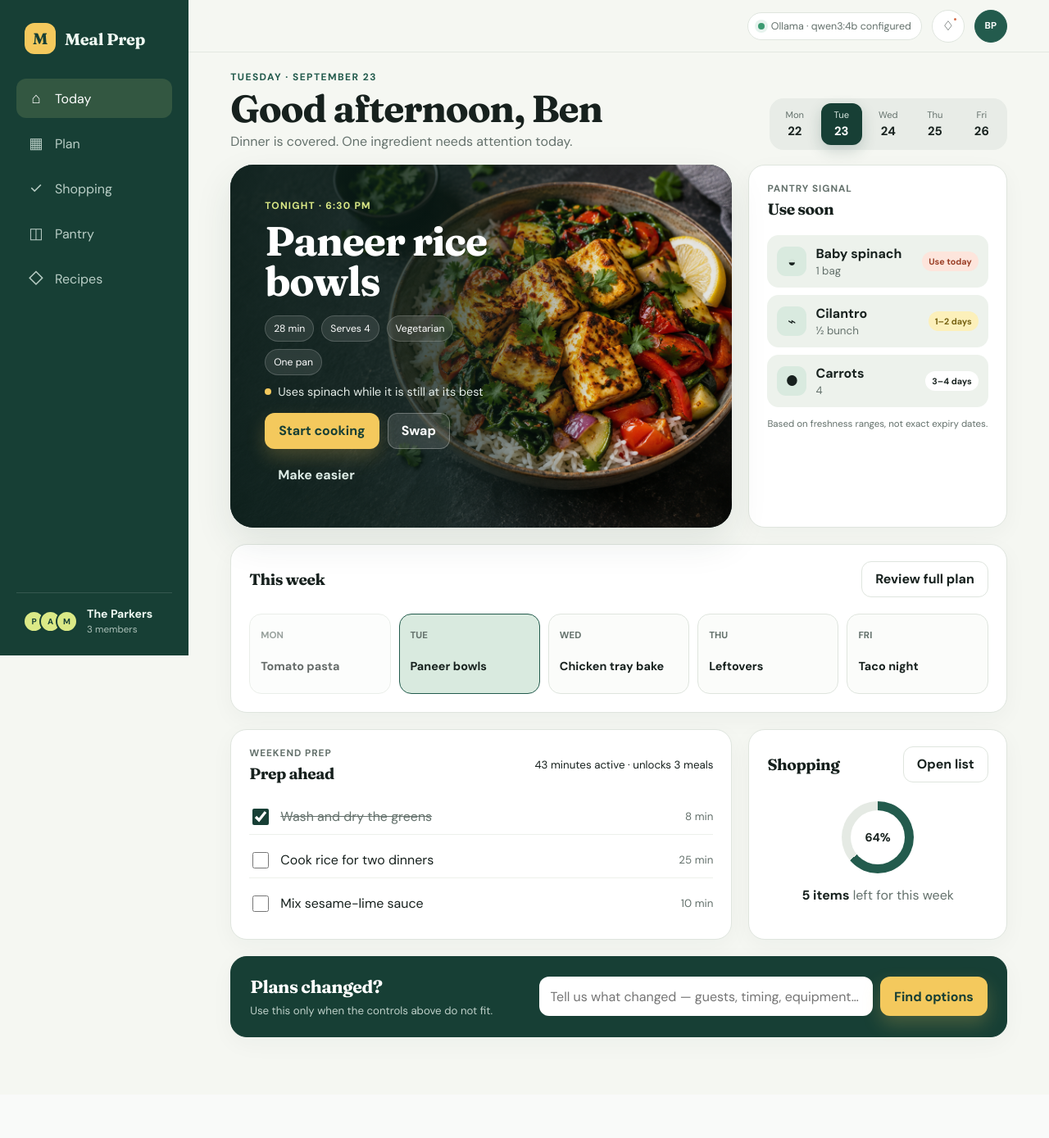
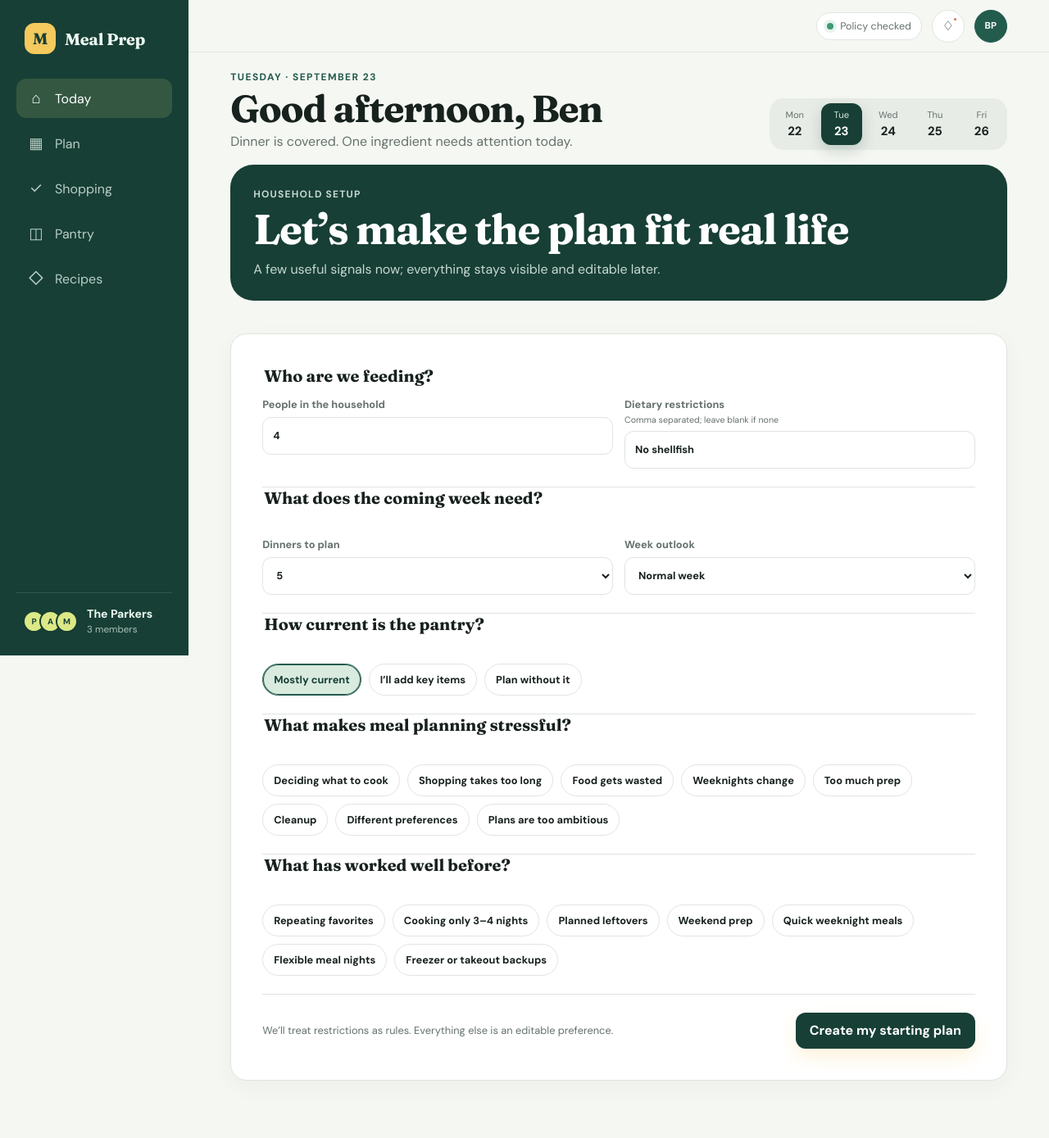
Before and after one commit to bhadrip/meal-prep, a FastAPI app: page / in a window 1280 px wide. Shown: the whole page at 82% size. Before the commit the page ends 1271 px from the top, so only its background shows below. Run offline with FastAPI, Linux system fonts and the light colour scheme; parts of the project's set-up code (start-up, migrations or seed data) failed here and were passed over.

Commit message:
Add conversational household onboarding

```diff
--- a/meal-prep-mvp/app/db.py
+++ b/meal-prep-mvp/app/db.py
@@ -81,6 +81,7 @@ class SupabaseRepository:
             "dietary_restrictions": "dietaryRestrictions",
             "store_priority": "storePriority",
             "planning_preferences": "planningPreferences",
+            "onboarding_completed_at": "onboardingCompletedAt",
         }
         row = {column: patch[key] for column, key in allowed.items() if key in patch}
         if not row:
--- a/meal-prep-mvp/app/main.py
+++ b/meal-prep-mvp/app/main.py
@@ -12,6 +12,7 @@ from .orchestrator import (
     confirm_swap_view,
     dashboard_view,
     easier_choices_view,
+    onboarding_view,
     scoped_request_view,
     swap_options_view,
 )
@@ -113,6 +114,23 @@ async def interact(event: InteractionEvent) -> ViewSpec:
 
     if action == "home":
         return decided(dashboard_view(STATE, model_label=provider.label if provider else None), event, "fallback")
+    if action == "review_onboarding":
+        return decided(onboarding_view(STATE, editing=True), event, "review")
+    if action == "complete_onboarding":
+        try:
+            STATE.complete_onboarding(event.parameters)
+        except (TypeError, ValueError) as exc:
+            raise HTTPException(422, "household size and planned dinners must be numbers") from exc
+        return decided(
+            dashboard_view(
+                STATE,
+                source="policy",
+                model_label=provider.label if provider else None,
+                toast="Your household setup is saved. Here is a practical starting plan.",
+            ),
+            event,
+            "execute",
+        )
     if action == "swap_meal":
         return decided(await swap_options_view(STATE, provider), event, "choose")
     if action == "make_easier":
--- a/meal-prep-mvp/app/models.py
+++ b/meal-prep-mvp/app/models.py
@@ -34,6 +34,7 @@ class ComponentSpec(BaseModel):
         "confirmation",
         "scoped_prompt",
         "toast",
+        "onboarding_form",
     ]
     data: dict[str, Any]
     actions: list[ActionSpec] = Field(default_factory=list)
--- a/meal-prep-mvp/app/state.py
+++ b/meal-prep-mvp/app/state.py
@@ -77,6 +77,36 @@ class HouseholdState:
     )
     seen_keys: set[str] = field(default_factory=set)
     decision_records: list[dict] = field(default_factory=list)
+    onboarding_complete: bool = False
+    household_size: int = 4
+    dietary_restrictions: list[str] = field(default_factory=lambda: ["No shellfish"])
+    planned_dinners: int = 5
+    week_shape: str = "normal"
+    pantry_status: str = "mostly_current"
+    stressors: list[str] = field(default_factory=list)
+    successful_strategies: list[str] = field(default_factory=list)
+
+    def reset(self) -> None:
+        fresh = type(self)()
+        self.__dict__.clear()
+        self.__dict__.update(fresh.__dict__)
+
+    def complete_onboarding(self, values: dict) -> None:
+        self.household_size = min(max(int(values.get("householdSize", 1)), 1), 30)
+        self.dietary_restrictions = [
+            str(value).strip()[:120]
+            for value in values.get("dietaryRestrictions", [])
+            if str(value).strip()
+        ][:12]
+        self.planned_dinners = min(max(int(values.get("plannedDinners", 5)), 1), 7)
+        self.week_shape = str(values.get("weekShape", "normal"))[:40]
+        self.pantry_status = str(values.get("pantryStatus", "mostly_current"))[:40]
+        self.stressors = [str(value)[:80] for value in values.get("stressors", [])][:8]
+        self.successful_strategies = [
+            str(value)[:80] for value in values.get("successfulStrategies", [])
+        ][:8]
+        self.onboarding_complete = True
+        self.version += 1
 
     def meal(self, meal_id: str | None = None) -> dict:
         selected = meal_id or self.active_meal_id
--- a/meal-prep-mvp/app/static/app.js
+++ b/meal-prep-mvp/app/static/app.js
@@ -150,6 +150,40 @@ function renderToast(component) {
   return `<section class="toast-card" role="status"><p>${escapeHtml(component.data.message)}</p><div>${component.actions.map(button).join("")}</div></section>`;
 }
 
+function checked(value, selected) {
+  return selected.includes(value) ? " checked" : "";
+}
+
+function renderOnboarding(component) {
+  const data = component.data;
+  const stressors = data.stressOptions.map((option) => `
+    <label class="select-chip"><input type="checkbox" name="stressors" value="${escapeHtml(option)}"${checked(option, data.stressors)} /><span>${escapeHtml(option)}</span></label>`).join("");
+  const successes = data.successOptions.map((option) => `
+    <label class="select-chip"><input type="checkbox" name="successfulStrategies" value="${escapeHtml(option)}"${checked(option, data.successfulStrategies)} /><span>${escapeHtml(option)}</span></label>`).join("");
+  return `
+    <form class="card guided-form" id="onboarding-form">
+      <fieldset><legend>Who are we feeding?</legend><div class="form-pair">
+        <label>People in the household<input name="householdSize" type="number" min="1" max="30" required value="${escapeHtml(data.householdSize)}" /></label>
+        <label>Dietary restrictions <small>Comma separated; leave blank if none</small><input name="dietaryRestrictions" value="${escapeHtml(data.dietaryRestrictions)}" placeholder="No shellfish, vegetarian…" /></label>
+      </div></fieldset>
+      <fieldset><legend>What does the coming week need?</legend><div class="form-pair">
+        <label>Dinners to plan<select name="plannedDinners">${[1,2,3,4,5,6,7].map((count) => `<option value="${count}"${count === data.plannedDinners ? " selected" : ""}>${count}</option>`).join("")}</select></label>
+        <label>Week outlook<select name="weekShape">
+          <option value="normal"${data.weekShape === "normal" ? " selected" : ""}>Normal week</option>
+          <option value="busy"${data.weekShape === "busy" ? " selected" : ""}>Busy week</option>
+          <option value="unpredictable"${data.weekShape === "unpredictable" ? " selected" : ""}>Unpredictable week</option>
+          <option value="specific"${data.weekShape === "specific" ? " selected" : ""}>I’ll set specific nights next</option>
+        </select></label>
+      </div></fieldset>
+      <fieldset><legend>How current is the pantry?</legend><div class="radio-row">
+        ${[["mostly_current","Mostly current"],["important_items","I’ll add key items"],["skip","Plan without it"]].map(([value,label]) => `<label><input type="radio" name="pantryStatus" value="${value}"${value === data.pantryStatus ? " checked" : ""} /><span>${label}</span></label>`).join("")}
+      </div></fieldset>
+      <fieldset><legend>What makes meal planning stressful?</legend><div class="chip-picker">${stressors}</div></fieldset>
+      <fieldset><legend>What has worked well before?</legend><div class="chip-picker">${successes}</div></fieldset>
+      <div class="form-footer"><p>We’ll treat restrictions as rules. Everything else is an editable preference.</p><button class="btn primary" type="submit">Create my starting plan</button></div>
+    </form>`;
+}
+
 const renderers = {
   hero_meal: renderHero,
   use_soon: renderUseSoon,
@@ -162,6 +196,7 @@ const renderers = {
   meal_options: renderMealOptions,
   confirmation: renderConfirmation,
   toast: renderToast,
+  onboarding_form: renderOnboarding,
 };
 
 function updateModelStatus(view) {
@@ -256,6 +291,21 @@ document.addEventListener("change", (event) => {
 });
 
 document.addEventListener("submit", (event) => {
+  if (event.target.matches("#onboarding-form")) {
+    event.preventDefault();
+    const form = new FormData(event.target);
+    const restrictions = String(form.get("dietaryRestrictions") || "").split(",").map((value) => value.trim()).filter(Boolean);
+    requestView({ action: "complete_onboarding", parameters: {
+      householdSize: Number(form.get("householdSize")),
+      dietaryRestrictions: restrictions,
+      plannedDinners: Number(form.get("plannedDinners")),
+      weekShape: form.get("weekShape"),
+      pantryStatus: form.get("pantryStatus"),
+      stressors: form.getAll("stressors"),
+      successfulStrategies: form.getAll("successfulStrategies"),
+    }}).catch(() => {});
+    return;
+  }
   if (!event.target.matches("#scope-form")) return;
   event.preventDefault();
   const text = new FormData(event.target).get("text");
--- a/meal-prep-mvp/app/static/styles.css
+++ b/meal-prep-mvp/app/static/styles.css
@@ -315,6 +315,24 @@ h1 { margin: 0; font-size: clamp(2rem, 3.6vw, 3.55rem); line-height: 1.02; }
 .toast-card p { margin: 0; font-weight: 600; }
 .toast-card .btn { min-height: 36px; padding: 7px 11px; border-color: rgba(255,255,255,.3); }
 
+.guided-form { grid-column: 1 / -1; padding: clamp(22px, 4vw, 38px); }
+.guided-form fieldset { margin: 0; padding: 22px 0; border: 0; border-bottom: 1px solid var(--border); }
+.guided-form fieldset:first-child { padding-top: 0; }
+.guided-form legend { margin-bottom: 14px; font-family: "Fraunces", serif; font-size: 1.25rem; font-weight: 700; }
+.form-pair { display: grid; grid-template-columns: repeat(2, minmax(0, 1fr)); gap: 14px; }
+.guided-form label { color: var(--muted); font-size: .8rem; font-weight: 700; }
+.guided-form label small { display: block; margin-top: 3px; font-weight: 400; }
+.guided-form input[type="text"], .guided-form input[type="number"], .guided-form input:not([type]), .guided-form select { width: 100%; min-height: 46px; margin-top: 7px; padding: 10px 12px; border: 1px solid var(--border); border-radius: 11px; background: white; color: var(--ink); font: inherit; }
+.radio-row, .chip-picker { display: flex; flex-wrap: wrap; gap: 9px; }
+.radio-row label, .select-chip { position: relative; cursor: pointer; }
+.radio-row input, .select-chip input { position: absolute; opacity: 0; pointer-events: none; }
+.radio-row span, .select-chip span { display: block; padding: 10px 13px; border: 1px solid var(--border); border-radius: 999px; background: white; color: var(--ink); }
+.radio-row input:checked + span, .select-chip input:checked + span { border-color: var(--forest-2); background: var(--mint); color: var(--forest); box-shadow: inset 0 0 0 1px var(--forest-2); }
+.radio-row input:focus-visible + span, .select-chip input:focus-visible + span { outline: 3px solid rgba(244,201,93,.45); }
+.form-footer { display: flex; justify-content: space-between; align-items: center; gap: 16px; padding-top: 22px; }
+.form-footer p { max-width: 520px; margin: 0; color: var(--muted); font-size: .8rem; }
+.guided-form .btn.primary { color: white; background: var(--forest); }
+
 .error-card { grid-column: 1 / -1; padding: 30px; text-align: center; }
 .error-card h2 { margin-top: 0; }
 .loading-overlay { pointer-events: none; opacity: .58; }
@@ -364,6 +382,8 @@ h1 { margin: 0; font-size: clamp(2rem, 3.6vw, 3.55rem); line-height: 1.02; }
   .flow-header { display: block; }
   .flow-header .btn { margin-top: 18px; }
   .scope-form { display: grid; }
+  .form-pair { grid-template-columns: 1fr; }
+  .form-footer { display: grid; }
   .mobile-nav { position: fixed; inset: auto 10px 10px; z-index: 40; display: grid; grid-template-columns: repeat(4,1fr); padding: 7px; border: 1px solid rgba(255,255,255,.6); border-radius: 19px; background: rgba(255,255,255,.92); box-shadow: 0 16px 40px rgba(29,56,47,.18); backdrop-filter: blur(14px); }
   .mobile-nav button { display: grid; place-items: center; gap: 2px; padding: 7px; border: 0; border-radius: 12px; color: var(--muted); background: transparent; }
   .mobile-nav button.active { color: white; background: var(--forest); }
```
Also changed, not shown: meal-prep-mvp/app/orchestrator.py (+47 -0 lines), meal-prep-mvp/tests/test_app.py (+43 -0 lines), meal-prep-mvp/supabase/migrations/202609270003_onboarding.sql (added).
